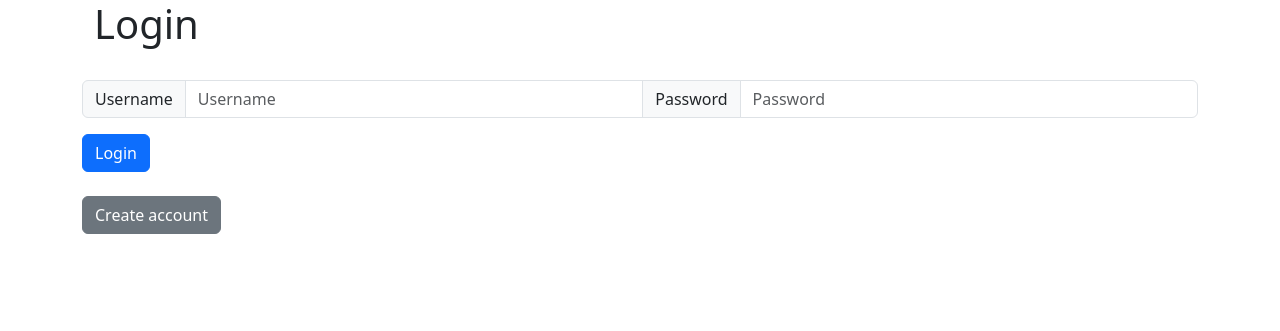
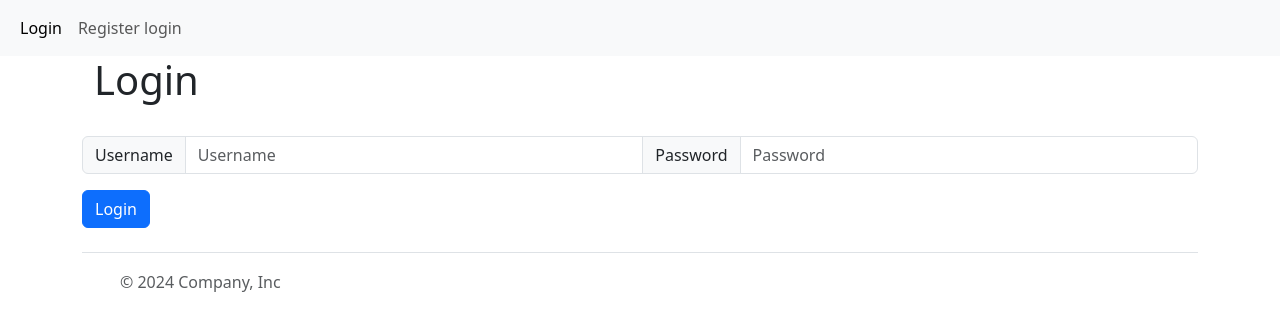
Before and after one commit to LucasTorres3001/CRUD_in_Python, a Django app: page /web/login/ in a window 1280 px wide. Shown: the top 331 px of the page. Run offline with Django 4.2, Linux system fonts and the light colour scheme.

Commit message:
modifying templates

```diff
--- a/templates/base.html
+++ b/templates/base.html
@@ -46,14 +46,13 @@
                     </a>
                     <span class="mb-3 mb-md-0 text-body-secondary">&copy; 2024 Company, Inc</span>
                 </div>
-
                 <ul class="nav col-md-4 justify-content-end list-unstyled d-flex">
                     <li class="ms-3"><a class="text-body-secondary" href="#"><svg class="bi" width="24" height="24"><use xlink:href="#twitter"/></svg></a></li>
                     <li class="ms-3"><a class="text-body-secondary" href="#"><svg class="bi" width="24" height="24"><use xlink:href="#instagram"/></svg></a></li>
                     <li class="ms-3"><a class="text-body-secondary" href="#"><svg class="bi" width="24" height="24"><use xlink:href="#facebook"/></svg></a></li>
                 </ul>
             </footer>
-          </div>
+        </div>
         <script src="https://cdn.jsdelivr.net/npm/bootstrap@5.3.3/dist/js/bootstrap.bundle.min.js" integrity="sha384-YvpcrYf0tY3lHB60NNkmXc5s9fDVZLESaAA55NDzOxhy9GkcIdslK1eN7N6jIeHz" crossorigin="anonymous"></script>
         <script src="https://unpkg.com/ionicons@7.1.0/dist/ionicons/ionicons.js"></script>
     </body>
--- a/templates/base_I.html
+++ b/templates/base_I.html
@@ -7,7 +7,38 @@
         <link href="https://cdn.jsdelivr.net/npm/bootstrap@5.3.3/dist/css/bootstrap.min.css" rel="stylesheet" integrity="sha384-QWTKZyjpPEjISv5WaRU9OFeRpok6YctnYmDr5pNlyT2bRjXh0JMhjY6hW+ALEwIH" crossorigin="anonymous">
     </head>
     <body>
+        <header>
+            <nav class="navbar navbar-expand-lg bg-body-tertiary">
+                <div class="container-fluid">
+                    <div class="collapse navbar-collapse" id="navbarNav">
+                        <ul class="navbar-nav">
+                            <li class="nav-item">
+                                <a class="nav-link active" aria-current="page" href="{% url 'login' %}">Login</a>
+                            </li>
+                            <li class="nav-item">
+                                <a class="nav-link" href="{% url 'register_login' %}">Register login</a>
+                            </li>
+                        </ul>
+                    </div>
+                </div>
+            </nav>
+        </header>
         {% block content %}{% endblock content %}
+        <div class="container">
+            <footer class="d-flex flex-wrap justify-content-between align-items-center py-3 my-4 border-top">
+                <div class="col-md-4 d-flex align-items-center">
+                    <a href="/" class="mb-3 me-2 mb-md-0 text-body-secondary text-decoration-none lh-1">
+                    <svg class="bi" width="30" height="24"><use xlink:href="#bootstrap"/></svg>
+                    </a>
+                    <span class="mb-3 mb-md-0 text-body-secondary">&copy; 2024 Company, Inc</span>
+                </div>
+                <ul class="nav col-md-4 justify-content-end list-unstyled d-flex">
+                    <li class="ms-3"><a class="text-body-secondary" href="#"><svg class="bi" width="24" height="24"><use xlink:href="#twitter"/></svg></a></li>
+                    <li class="ms-3"><a class="text-body-secondary" href="#"><svg class="bi" width="24" height="24"><use xlink:href="#instagram"/></svg></a></li>
+                    <li class="ms-3"><a class="text-body-secondary" href="#"><svg class="bi" width="24" height="24"><use xlink:href="#facebook"/></svg></a></li>
+                </ul>
+            </footer>
+        </div>
         <script src="https://cdn.jsdelivr.net/npm/bootstrap@5.3.3/dist/js/bootstrap.bundle.min.js" integrity="sha384-YvpcrYf0tY3lHB60NNkmXc5s9fDVZLESaAA55NDzOxhy9GkcIdslK1eN7N6jIeHz" crossorigin="anonymous"></script>
     </body>
 </html>
--- a/web/templates/login.html
+++ b/web/templates/login.html
@@ -29,8 +29,6 @@
             </div>
             <button type="submit" class="btn btn-primary">Login</button>
         </form>
-        <br>
-        <a href="{% url 'register_login' %}" class="btn btn-secondary" role="button">Create account</a>
     </section>
 </div>
 {% endblock content %}
--- a/web/templates/register_login.html
+++ b/web/templates/register_login.html
@@ -37,8 +37,6 @@
             </div>
             <button type="submit" class="btn btn-primary">Register user</button>
         </form>
-        <br>
-        <a href="{% url 'login' %}" class="btn btn-secondary" role="button">To login</a>
     </section>
 </div>
 {% endblock content %}
```
Also changed, not shown: media/img/709ac086d76f8ead8faf1986bf5a204e4debb8d3.png (deleted).
